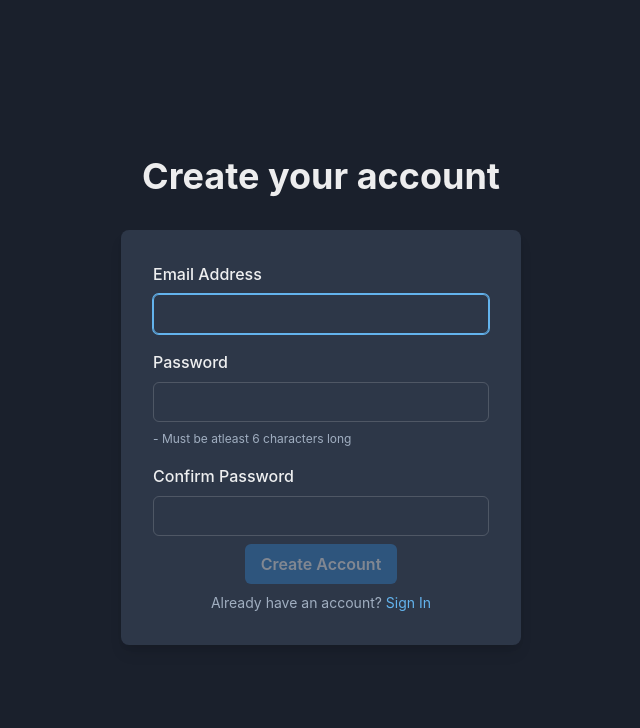
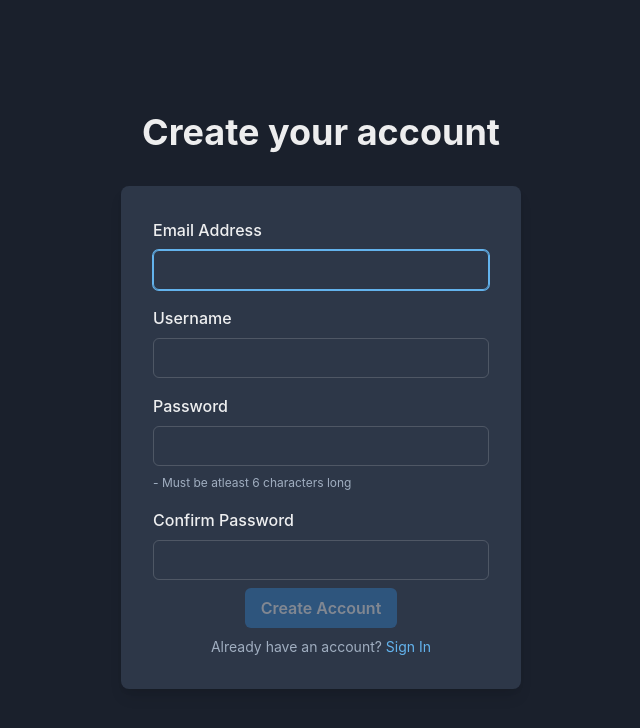
Before and after one commit to SejalDhondkar/Live-Chat-App-Frontend, a React (Vite) app: page /register in a window 1280 px wide. Shown: the top 728 px of the page, without its empty margins (319-959 px from the left). Built offline with nearby package versions, Linux system fonts and the light colour scheme; no server answers.

Commit message:
Added Unique Username check on register

```diff
--- a/src/lib/api.js
+++ b/src/lib/api.js
@@ -24,3 +24,5 @@ export const deleteSession = async (id) => API.delete(`/sessions/${id}`);
 export const getAllMessages = async(username) => API.get(`/user/messages/${username}`);
 
 export const sendMessage = async(data) => API.post('/user/messages',data);
+
+export const checkUsername = async(data) => API.post('/auth/check',data);
--- a/src/pages/Messages.jsx
+++ b/src/pages/Messages.jsx
@@ -1,5 +1,5 @@
 import ChatBox from "../components/ChatBox";
-import { Flex, Container, Heading, Input, HStack, Box } from "@chakra-ui/react";
+import { Flex, Container, Heading, Input, HStack, Box, Center } from "@chakra-ui/react";
 import ChatCard from "../components/ChatCard"
 import useAllUsers from "../hooks/useUsers"
 import { useState, useEffect } from "react";
@@ -29,7 +29,7 @@ const Messages = () => {
     return (
         <>
         <HStack>
-            <Heading width='40%' m={4}>Recent Chats</Heading>
+            <Heading width='40%' m={4}>Chat Room</Heading>
             <Input background={"gray.700"} rounded='100' width='30%' placeholder="Search User"></Input>
         </HStack>
 
@@ -54,7 +54,7 @@ const Messages = () => {
                 </Container>
 
                 <Container  p='2' minW={'60%'}>
-                    {  selectedUser? <ChatBox convoUser={selectedUser} onlineUsers={onlineUsers}></ChatBox> : <Heading>Start Converstaions</Heading>}
+                    {  selectedUser? <ChatBox convoUser={selectedUser} onlineUsers={onlineUsers}></ChatBox> : <Center><Heading>Start Conversations</Heading></Center> }
                 </Container>
             </Flex>
 
--- a/src/pages/Register.jsx
+++ b/src/pages/Register.jsx
@@ -9,19 +9,30 @@ import {
     Stack,
     Link as ChakraLink,
     Button,
-    Text
+    Text,
+    FormErrorMessage
 } from '@chakra-ui/react';
 import { useMutation } from '@tanstack/react-query';
 import { useState } from 'react';
 import { Link, useNavigate } from 'react-router-dom';
-import { register } from '../lib/api';
+import { register,checkUsername } from '../lib/api';
 
 const Register = () => {
     const navigate = useNavigate();
     const [email, setEmail] = useState('');
+    const [username, setUsername] = useState('');
     const [password, setPassword] = useState('');
+    const [checkMessage, setCheckMessage] = useState('');
     const [confirmPassword, setConfirmPassword] = useState('');
 
+    const checkUsernameHandler = () => {
+        setCheckMessage('')
+        if(!username) return;
+        const res = checkUsername({username});
+        res.then(value=>{
+            setCheckMessage(value.message);
+        })
+}
     const {
         mutate: createAccount,
         isPending,
@@ -60,6 +71,20 @@ const Register = () => {
                             onChange={(e)=> setEmail(e.target.value)}
                             />
                         </FormControl>
+                        <FormControl id='username'>
+                            <FormLabel>Username</FormLabel>
+                            <Input
+                            value={username}
+                            onBlur={checkUsernameHandler}
+                            onChange={(e)=> { setCheckMessage(''); setUsername(e.target.value)}}
+                            />
+
+                            { checkMessage &&
+                                <Text color='text.muted' fontSize='xs' textAlign='left' mt={2}>
+                                {checkMessage}
+                            </Text>
+                            }
+                        </FormControl>
                         <FormControl id='password'>
                             <FormLabel>Password</FormLabel>
                             <Input type='password'
@@ -79,10 +104,10 @@ const Register = () => {
                                 (e) => e.key === 'Enter' && createAccount({ email, password, confirmPassword })
                             }
                             />
-                            <Button my={2} isDisabled={!email || password.length<6 || password !== confirmPassword}
+                            <Button my={2} isDisabled={!email || password.length<6 || password !== confirmPassword || checkMessage!=='Username is available'}
                             isLoading={isPending}
                             onClick={
-                                ()=> createAccount({ email, password, confirmPassword })
+                                ()=> createAccount({ email, username ,password, confirmPassword })
                             }
                             >
                                 Create Account
```
